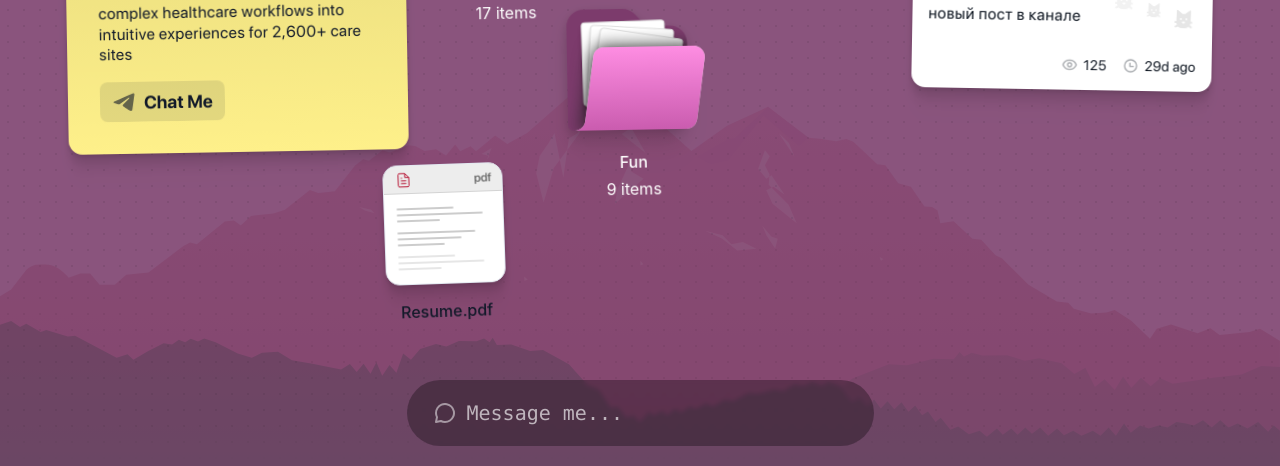
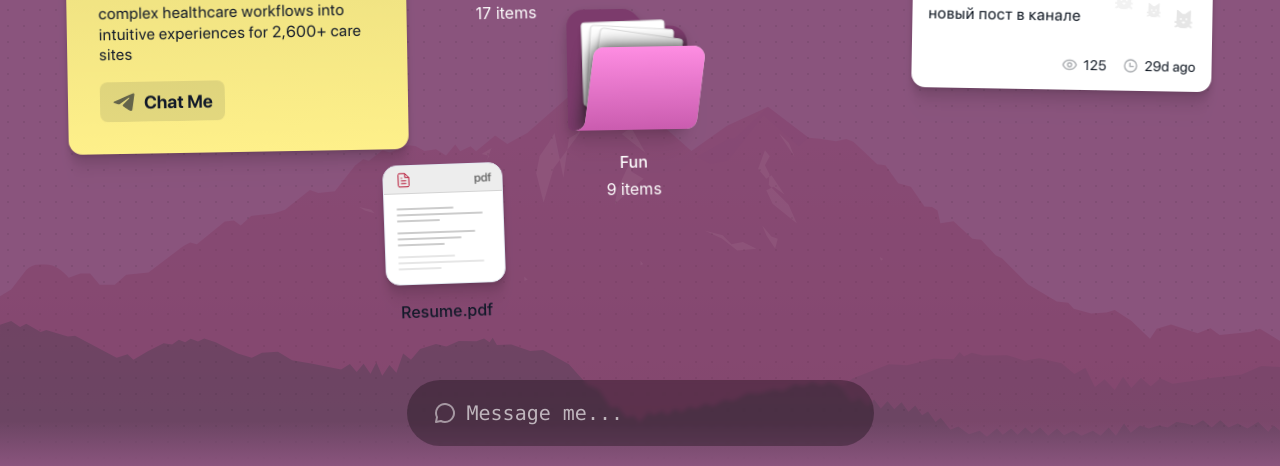
Before and after one commit to vanyashuvalov/myportfolio, a website: page index.html in a window 1280 px wide. Shown: the part 334-800 px from the top of the page. Drawn offline with Linux system fonts and the light colour scheme; no server answers.

Commit message:
style(base): refactor workspace background layers with fade overlays
- Remove linear gradient overlays from workspace-container background
- Simplify background to dotted grid pattern only
- Move fade overlays to ::after pseudo-element for proper layering
- Add z-index stacking context (0 for mountains, 1 for overlays, 2 for widgets)
- Remove mix-blend-mode from mountain background for cleaner rendering
- Ensure widget-wrapper stays above background layers with explicit z-index
- Improves visual hierarchy and prevents blend mode conflicts

```diff
--- a/styles/base.css
+++ b/styles/base.css
@@ -210,21 +210,10 @@
   /* CRITICAL: Solid background only */
   background-color: #8A547D;
   background-image:
-    linear-gradient(to bottom, #8A547D 0%, rgba(138, 84, 125, 0) 28%),
-    linear-gradient(to top, #8A547D 0%, rgba(138, 84, 125, 0) 28%),
     radial-gradient(circle at center, rgba(0, 0, 0, 0.07) 1.5px, transparent 1.5px);
-  background-size:
-    100% 20vh,
-    100% 20vh,
-    16px 16px;
-  background-position:
-    top center,
-    bottom center,
-    0 0;
-  background-repeat:
-    no-repeat,
-    no-repeat,
-    repeat;
+  background-size: 16px 16px;
+  background-position: 0 0;
+  background-repeat: repeat;
   /* CRITICAL: Internal coordinate system for widgets */
   overflow: visible;
   overscroll-behavior: none;
@@ -246,19 +235,45 @@
   left: 0;
   width: 100%;
   height: 100%;
+  z-index: 0;
   background-image: url('../assets/images/bg-mountains.svg');
   background-position: bottom center;
   background-size: 100% auto;
   background-repeat: no-repeat;
   opacity: 0;
   pointer-events: none;
-  mix-blend-mode: darken;
   transition: opacity 0.5s ease-in;
+}
+
+/* CRITICAL: Top/bottom fade overlay above mountains, below widgets */
+.workspace-container::after {
+  content: '';
+  position: absolute;
+  inset: 0;
+  z-index: 1;
+  background-image:
+    linear-gradient(to bottom, #8A547D 0%, rgba(138, 84, 125, 0) 28%),
+    linear-gradient(to top, #8A547D 0%, rgba(138, 84, 125, 0) 28%);
+  background-size:
+    100% 20vh,
+    100% 20vh;
+  background-position:
+    top center,
+    bottom center;
+  background-repeat:
+    no-repeat,
+    no-repeat;
+  pointer-events: none;
 }
 
 /* CRITICAL: Show mountains after loading */
 body.loaded .workspace-container::before {
   opacity: 0.3;
+}
+
+/* Ensure widgets stay above background overlays */
+.workspace-container .widget-wrapper {
+  z-index: 2;
 }
 
 /* ANCHOR: mobile_canvas_adaptation */
```
